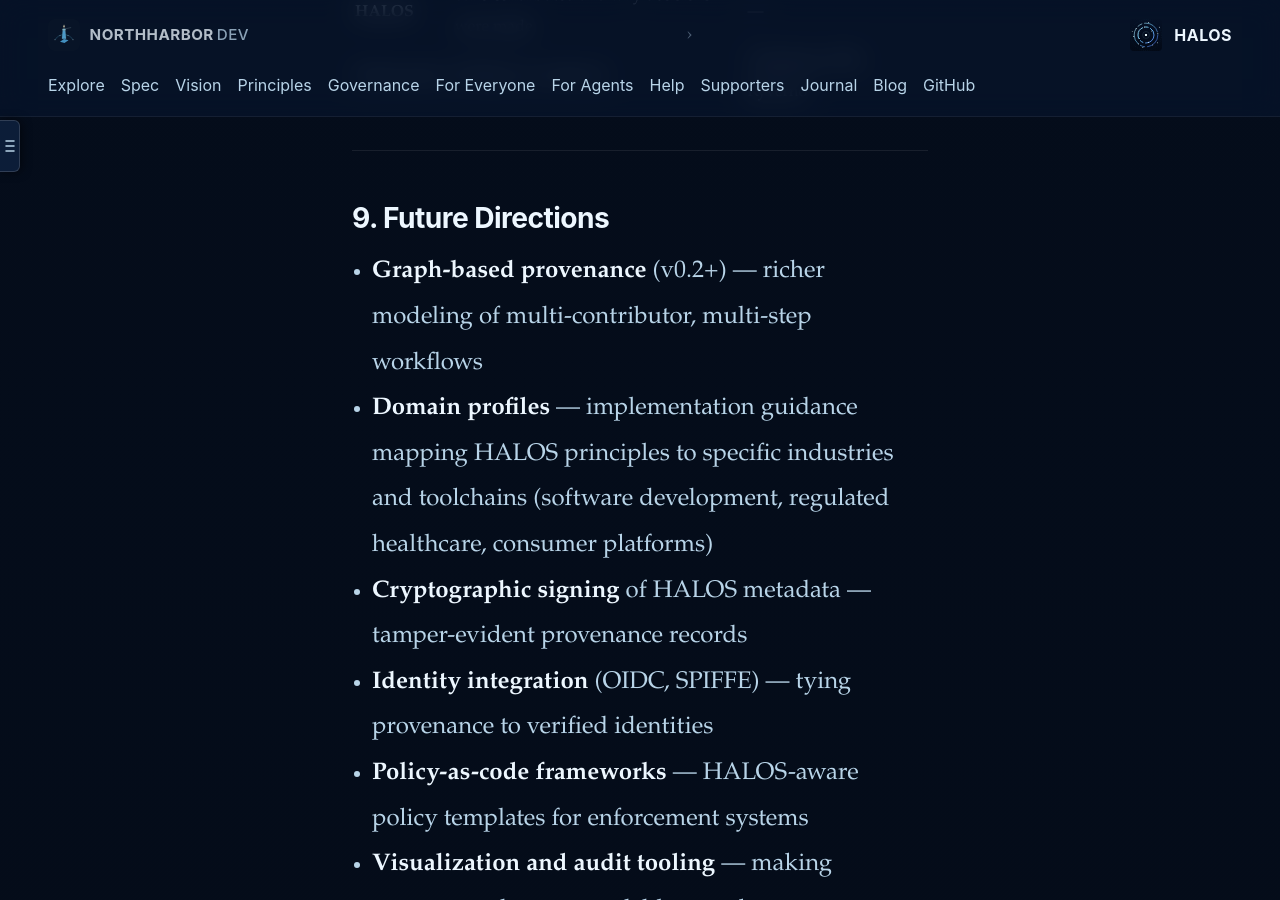
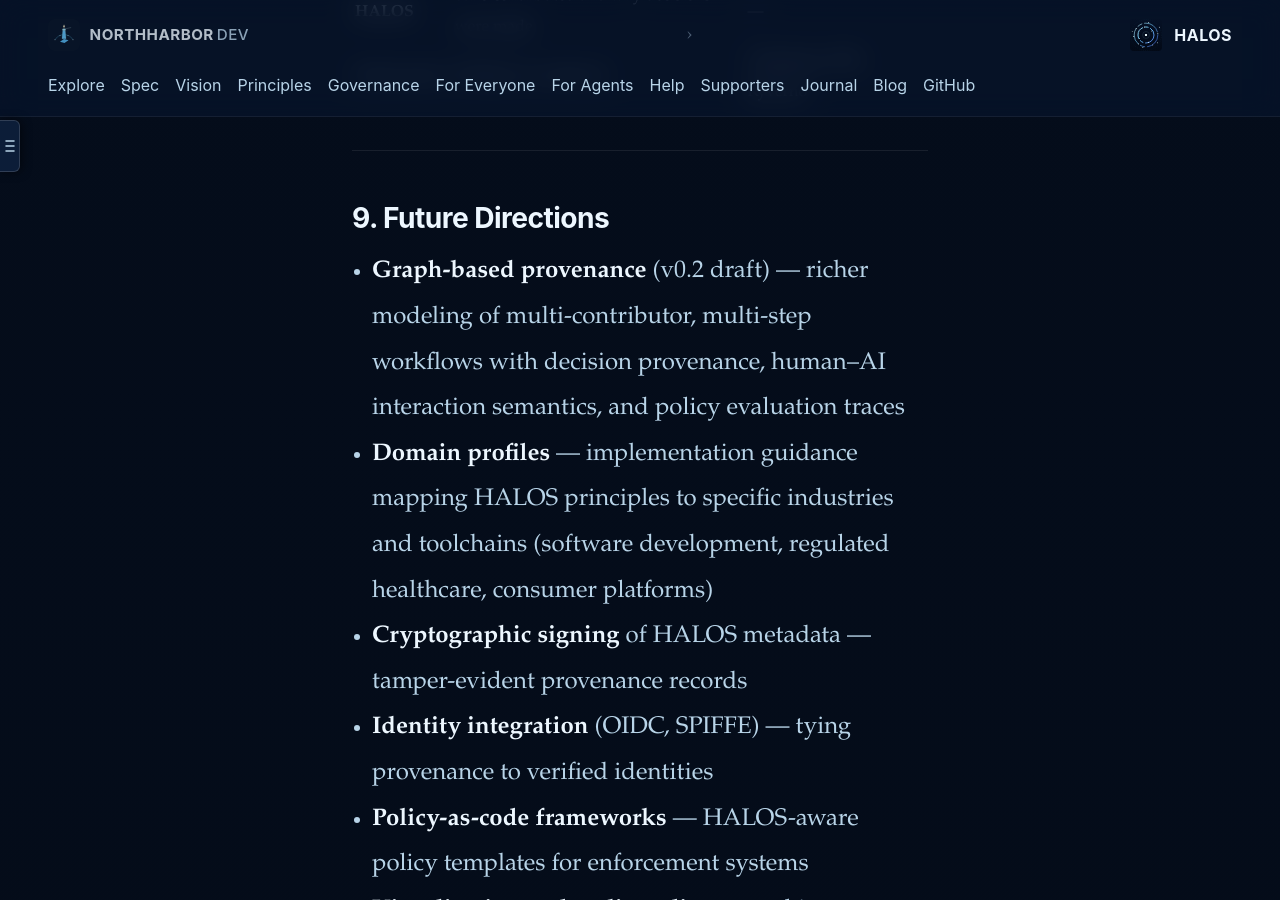
Before and after one commit to northharbor-dev/halos, a Jekyll site: the page built from docs/whitepaper.md, in a window 1280 px wide and 900 px high, scrolled down 11331 px. Built offline with Jekyll 4.4.1, drawn with Linux system fonts in a browser that asks for light colours.

Commit message:
docs(whitepaper): update v0.2 reference to reflect enhanced draft (#8)
Update future directions section to reflect that the v0.2 draft now
includes decision provenance, interaction semantics, and policy traces.

AI-Assisted: claude-code/claude-opus-4-6

Co-authored-by: Claude Opus 4.6 (1M context) <noreply@anthropic.com>

```diff
--- a/docs/whitepaper.md
+++ b/docs/whitepaper.md
@@ -241,7 +241,7 @@ The following table illustrates how HALOS relates to complementary systems. The
 
 ## 9. Future Directions
 
-* **Graph-based provenance** (v0.2+) — richer modeling of multi-contributor, multi-step workflows
+* **Graph-based provenance** (v0.2 draft) — richer modeling of multi-contributor, multi-step workflows with decision provenance, human–AI interaction semantics, and policy evaluation traces
 * **Domain profiles** — implementation guidance mapping HALOS principles to specific industries and toolchains (software development, regulated healthcare, consumer platforms)
 * **Cryptographic signing** of HALOS metadata — tamper-evident provenance records
 * **Identity integration** (OIDC, SPIFFE) — tying provenance to verified identities
```
